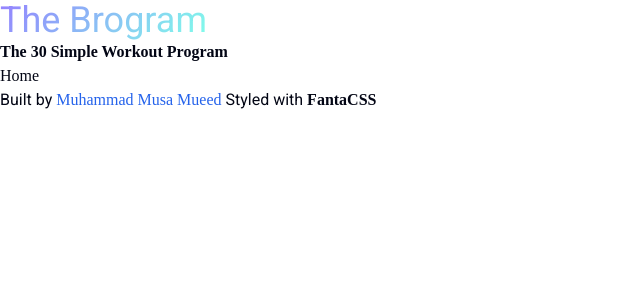
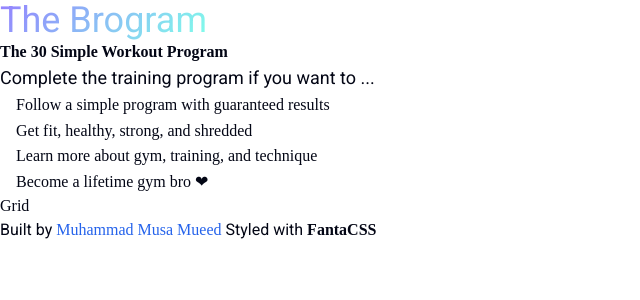
Before and after one commit to musamueed19/Brogram--A-Gym-Workout-Program-, a Next.js app in the folder brogram-gym-workout-webapp/: page / in a window 1280 px wide. Shown: the top 300 px of the page, without its empty margins (0-640 px from the left). Built offline with nearby package versions, Linux system fonts and the light colour scheme; a web font is replaced by a local one.

Commit message:
now, working on hero section

```diff
--- a/brogram-gym-workout-webapp/app/layout.jsx
+++ b/brogram-gym-workout-webapp/app/layout.jsx
@@ -33,7 +33,7 @@ export default function RootLayout({ children }) {
         <Header />
 
         {/* Main - Content Wrapper*/}
-        <main>{children}</main>
+        {children}
 
         {/* Footer */}
         <Footer />
--- a/brogram-gym-workout-webapp/app/page.jsx
+++ b/brogram-gym-workout-webapp/app/page.jsx
@@ -1,5 +1,9 @@
+import Grid from "@/components/Grid";
+import Hero from "@/components/Hero";
+
 export default function Home() {
-  return (
-   <div>Home</div>
-  );
+  return <main>
+    <Hero />
+    <Grid />
+  </main>;
 }
--- /dev/null
+++ b/brogram-gym-workout-webapp/components/Hero.jsx
@@ -0,0 +1,17 @@
+import React from 'react'
+
+const Hero = () => {
+  return (
+    <>
+      <h5>Complete the training program if you want to ...</h5>
+      <ol className="benefits-list">
+        <li>Follow a simple program with guaranteed results</li>
+        <li>Get fit, healthy, strong, and shredded</li>
+              <li>Learn more about gym, training, and technique</li>
+              <li>Become a lifetime gym bro ❤</li>
+      </ol>
+    </>
+  );
+}
+
+export default Hero
```
